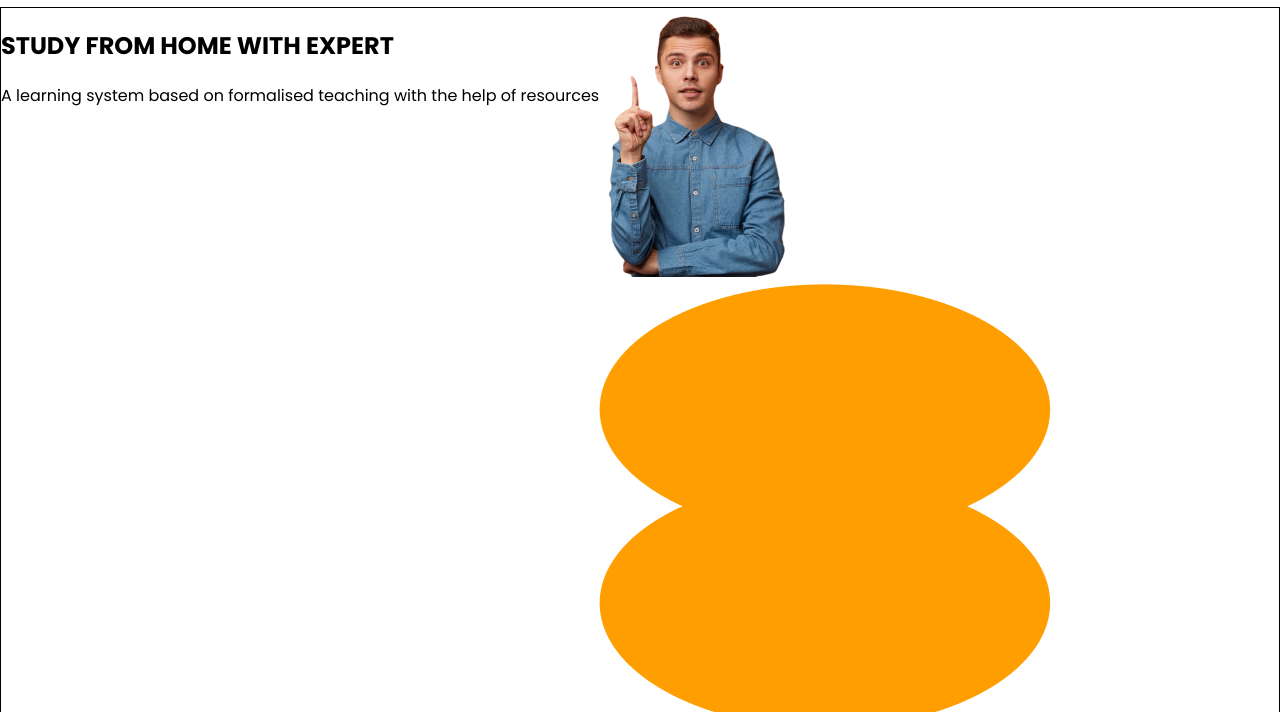
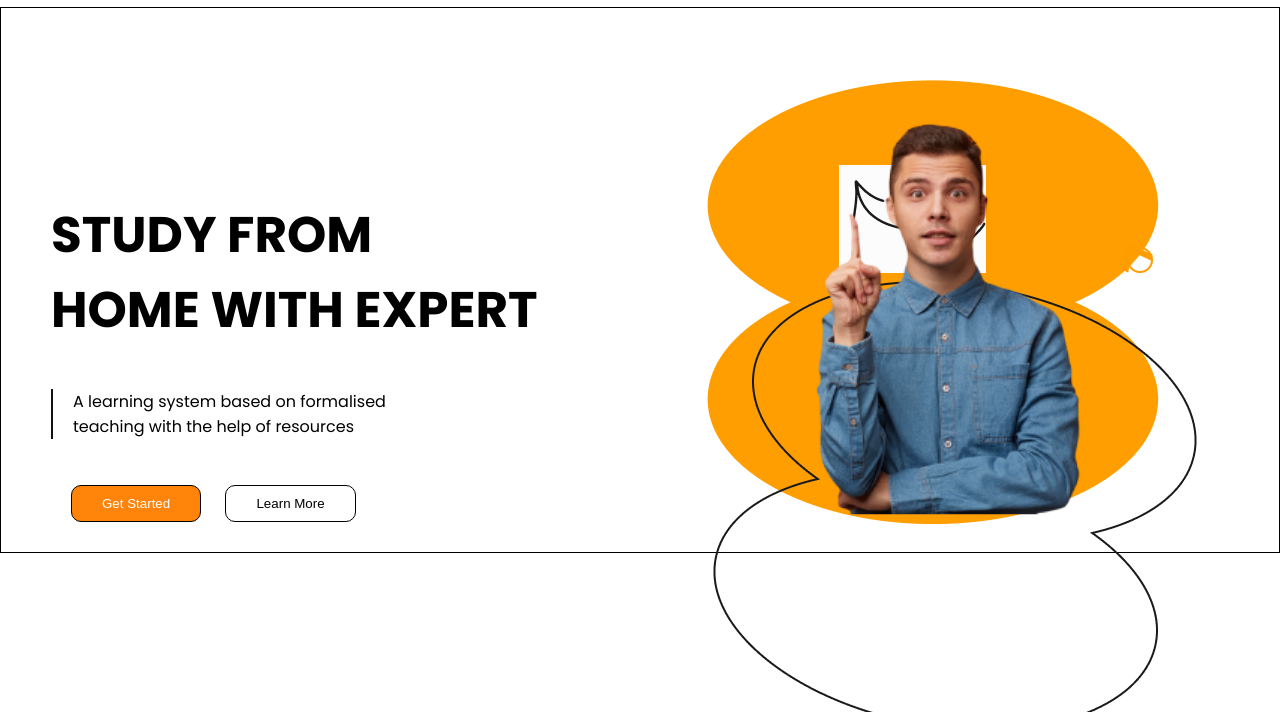
Before and after one commit to Nishant29-N/Milestone-Exam-1, a plain HTML site: page Project 1_ E-Guru/index.html in a window 1280 px wide. Shown: the part 88-800 px from the top of the page. Drawn offline with Linux system fonts and the light colour scheme.

Commit message:
E-Guru Index.html and CSS

```diff
--- a/Project 1_ E-Guru/index.html
+++ b/Project 1_ E-Guru/index.html
@@ -5,7 +5,6 @@
     <meta name="viewport" content="width=device-width, initial-scale=1.0">
     <title>E-Guru</title>
     <link rel="stylesheet" href="style.css">
-
 </head>
 <body>
     <!-- Navbar -->
@@ -14,7 +13,7 @@
 
             <div class="header-logo">
                 <img src="./E-Guru/logo.png" alt="logo-img">
-                    <h1>E GURU</h1>
+                    <h2>E GURU</h2>
             </div>
             <ul>
                 <li>
@@ -38,21 +37,34 @@
     <!-- Main Landing Page -->
 
     <section id="home">
-        <div class="landing-page-container">
-            <div class="info-section">
-                <h1>STUDY FROM HOME WITH EXPERT</h1>
-                <p>A learning system based on formalised teaching with the help of resources</p>
+        <div class="main-container">
+            <div class="left-section">
+                <h1>STUDY FROM <br> HOME WITH EXPERT</h1>
+                <p>A learning system based on formalised <br> teaching with the help of resources</p>
+                <button class="get-started-btn">Get Started</button>
+                <button class="learn-more-btn">Learn More</button>
             </div>
-
-            <div class="image-section">
-                <div class="img-1 img-main">
-                    <img src="./E-Guru/main-image.png" alt="main-image-png">
+            <div class="right-section">
+                <div class="img img1">
+                    <img src="./E-Guru/main-image.png" alt="main-img-png">
                 </div>
-                <div class="img-2 img-main">
-                    <img src="./E-Guru/main-image-bg.png" alt="main-image-bg">
+                <div class="img img2">
+                    <img src="./E-Guru/main-image-bg.png" alt="bg-img-png">
                 </div>
-                <div class="img-3 img-main">
-                    <img src="./E-Guru/main-image-pattern.png" alt="main-image-png">
+                <div class="img img3">
+                    <img src="./E-Guru/main-image-pattern.png" alt="pattern-1">
+                </div>
+                <div class="img img4">
+                    <img src="./E-Guru/green-arrow.png" alt="arrow-2">
+                </div>
+                <div class="img img5">
+                    <img src="./E-Guru/orange-arrow.png" alt="arrow-3">
+                </div>
+                <div class="img img5">
+                    <img src="./E-Guru/circle.png" alt="circle">
+                </div>
+                <div class="img img6">
+                    <img src="./E-Guru/curve-arrow.png" alt="circle">
                 </div>
             </div>
         </div>
--- a/Project 1_ E-Guru/style.css
+++ b/Project 1_ E-Guru/style.css
@@ -19,6 +19,7 @@ body{
     background-color: #ffffff;
     background-size: cover;
     display: flex;
+    z-index: 999;
     flex-wrap: wrap;
     top: 0;
     left: 0;
@@ -42,10 +43,6 @@ body{
 
 
 
-.navbar-container > img > span{
-    margin: 0;
-    font-weight: bold;
-}
 .navbar-container > ul{
     display: flex;
     flex-direction: row;
@@ -66,6 +63,7 @@ body{
 
 .navbar-container button{
     padding: 10px 20px;
+
     background: transparent;
     border: 2px solid #121212;
     margin-right: 20px;
@@ -78,8 +76,90 @@ body{
     border: 1px solid black;
 }
 
-.landing-page-container{
-    display: flex;
-    flex-direction: row;
-    flex-wrap: wrap;
+.main-container{
+    display: grid;
+    grid-template-columns: repeat(2, 1fr);
+    margin: auto;
+    column-gap: 20px;
+    align-items: center;
 }
+
+
+.left-section{
+    margin-top: 100px;
+    margin-left: 50px;
+}
+
+.left-section h1{
+    margin-top: 90px;
+    font-size: 50px;
+}
+
+.left-section p{
+    border-left: 2px solid #121212;
+    padding-left: 20px;
+}
+
+.left-section .learn-more-btn {
+    background: transparent;
+    padding: 10px 30px;
+    border: 1px solid black;
+    border-radius: 10px;
+}
+.left-section .get-started-btn {
+    border-radius: 10px;
+    border: 1px solid black;
+    background-color: #ff8409;
+    padding: 10px 30px;
+    color: #ffffff;
+    margin: 30px 20px;
+}
+
+
+/* Styles for the right section */
+.right-section {
+    position: relative;
+  }
+
+  /* Styles for the images */
+  .right-section .img {
+    position: absolute;
+  }
+
+  /* Positioning the images */
+  .right-section .img1 {
+    top: -100px;
+    transform: scale(1.5);
+    left: 200px;
+    -webkit-mask-image: url(./E-Guru/main-image-bg.png);
+    mask-image: url(./E-Guru/main-image.png);
+    -webkit-mask-repeat: no-repeat;
+    mask-repeat: no-repeat;
+    z-index: 2;
+  }
+
+  .right-section .img2 {
+    bottom: 0;
+    top: -200px;
+    right: 120px;
+  }
+
+  .right-section .img3 {
+    top: 20%;
+    left: 10%;
+  }
+
+  .right-section .img4 {
+    top: 50%;
+    left: 40%;
+  }
+
+  .right-section .img5 {
+    bottom: 30%;
+    right: 20%;
+  }
+
+  .right-section .img6 {
+    bottom: 10%;
+    left: 30%;
+  }
```
